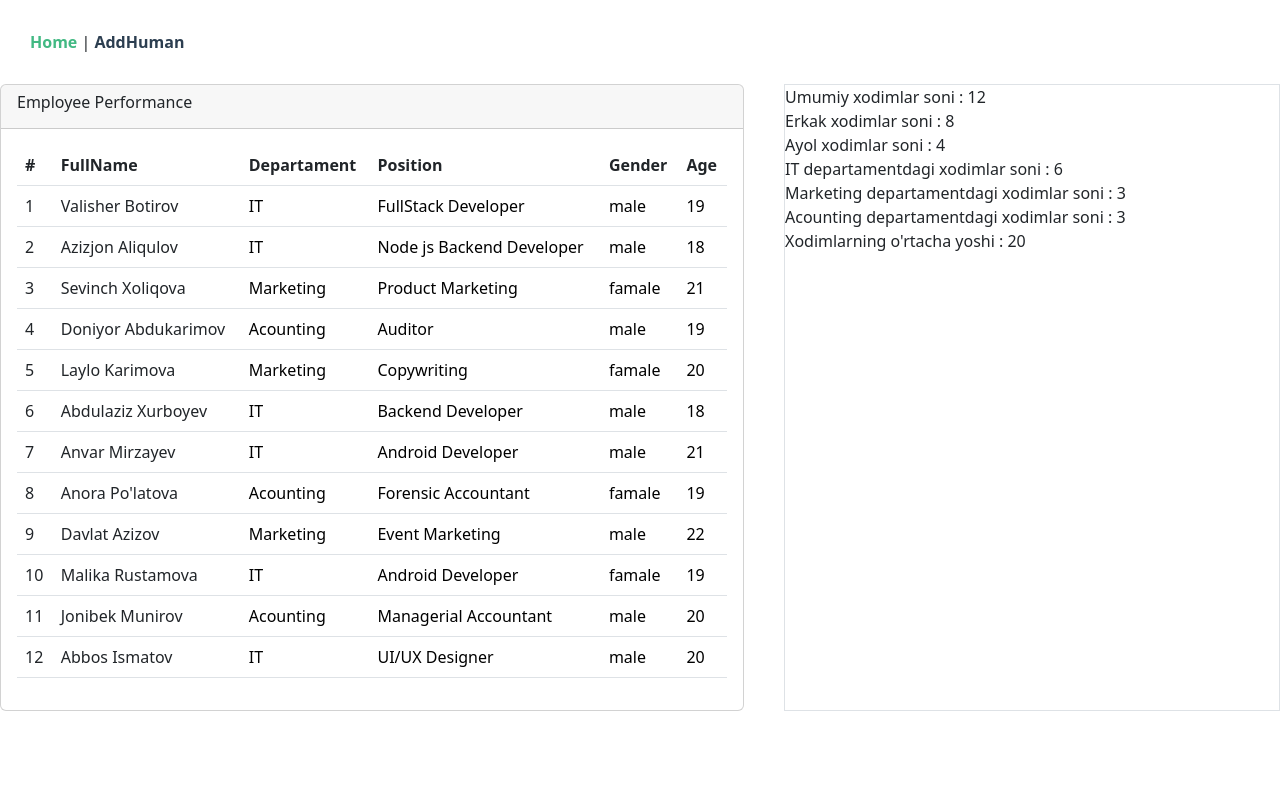
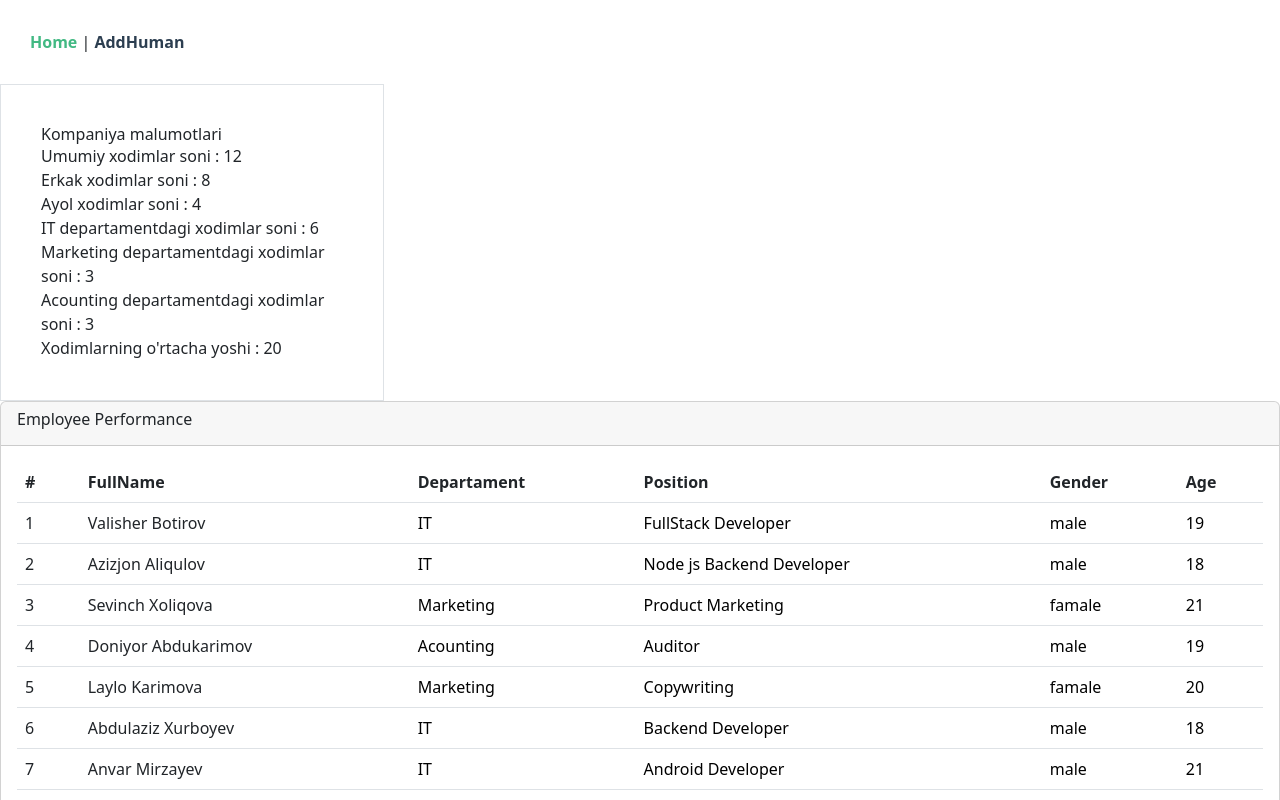
Before and after one commit to ValisherBotirov/UIC-Group-Task, a Vue app: page / in a window 1280 px wide. Shown: the top 800 px of the page. Built offline with nearby package versions, Linux system fonts and the light colour scheme; data requests are answered from the project's data file.

Commit message:
Kompaniya malumotlarini alohida RightMenu componentasiga olib chiqdim

```diff
--- a/public/output.css
+++ b/public/output.css
@@ -650,6 +650,10 @@ video {
   width: 5rem;
 }
 
+.w-\[30\%\] {
+  width: 30%;
+}
+
 .grid-cols-2 {
   grid-template-columns: repeat(2, minmax(0, 1fr));
 }
--- a/src/App.vue
+++ b/src/App.vue
@@ -4,13 +4,20 @@
     <router-link to="/addUser">AddHuman</router-link>
   </nav>
 
+    <div>
+      <RightMenu/>
+    </div>
+
   <router-view/>
 </template>
 
 
 <script>
+import RightMenu from "./components/RightMenu.vue"
 export default {
-
+  components : {
+    RightMenu,
+  }
 }
 </script>
 
--- /dev/null
+++ b/src/components/RightMenu.vue
@@ -0,0 +1,65 @@
+<template>
+  <div class = "border w-[30%] p-10">
+    <h2 class = "center-text ">Kompaniya malumotlari</h2>
+     <p>Umumiy xodimlar soni : {{allCount}}</p>
+     <p>Erkak xodimlar soni : {{maleCount}}</p>
+     <p>Ayol xodimlar soni : {{famaleCount}}</p>
+     <p>IT departamentdagi xodimlar soni : {{itCount}}</p>
+     <p>Marketing departamentdagi xodimlar soni : {{marketingCount}}</p>
+     <p>Acounting departamentdagi xodimlar soni  : {{acountingCount}}</p>
+     <p>Xodimlarning o'rtacha yoshi : {{middleAge}}</p>
+  </div>
+</template>
+
+<script>
+import axios from "axios"
+export default {
+  name : "RightMenu.vue",
+  data() {
+    return {
+      users : [],
+      maleCount : 0,
+      famaleCount : 0,
+      allCount : null,
+      itCount : 0,
+      marketingCount : 0,
+      acountingCount : 0,
+      middleAge : 0,
+      sumAge : 0
+    }
+  },
+
+  methods: {
+     getOficeInfo(){
+    this.allCount = this.users[0].length
+   this.users[0].map(user => {
+    if(user.gender === "male"){
+      this.maleCount += 1
+    }
+    if(user.gender === "famale"){
+      this.famaleCount += 1
+    }
+    if(user.departament === "IT"){
+      this.itCount +=1
+      }
+    if(user.departament === "Marketing"){
+      this.marketingCount +=1
+    }
+    this.acountingCount = this.allCount - (this.marketingCount + this.itCount);
+
+    this.sumAge = this.sumAge +(+user.age);
+    // console.log(this.sumAge);
+
+    this.middleAge = Math.round(this.sumAge / this.allCount)
+   })
+
+  }
+  },
+
+   async mounted() {
+    const res = await axios.get("http://localhost:3000/users");
+    this.users.push(res.data);
+    this.getOficeInfo()
+  },
+}
+</script>
--- a/src/views/HomeView.vue
+++ b/src/views/HomeView.vue
@@ -1,5 +1,5 @@
 <template>
-  <div class="home grid grid-cols-[3fr_2fr] gap-10">
+  <div class="home ">
   <!-- Xodimlar ro'yxati -->
      <div class = "card">
       <div class="card-header">
@@ -34,16 +34,6 @@
       </div>
        </div>
     </div>
-  <!-- Kompaniya malumotlari  -->
-  <div class = "border">
-     <p>Umumiy xodimlar soni : {{allCount}}</p>
-     <p>Erkak xodimlar soni : {{maleCount}}</p>
-     <p>Ayol xodimlar soni : {{famaleCount}}</p>
-     <p>IT departamentdagi xodimlar soni : {{itCount}}</p>
-     <p>Marketing departamentdagi xodimlar soni : {{marketingCount}}</p>
-     <p>Acounting departamentdagi xodimlar soni  : {{acountingCount}}</p>
-     <p>Xodimlarning o'rtacha yoshi : {{middleAge}}</p>
-  </div>
   </div>
 </template>
 
@@ -61,15 +51,6 @@ export default {
   data() {
     return {
       users : [],
-      maleCount : 0,
-      famaleCount : 0,
-      allCount : null,
-      itCount : 0,
-      marketingCount : 0,
-      acountingCount : 0,
-      middleAge : 0,
-      sumAge : 0
-
     }
   },
 
@@ -79,37 +60,13 @@ export default {
     this.$router.push({path: `/emplyee/${id}`})
   },
 
-  getOficeInfo(){
-    this.allCount = this.users[0].length
-   this.users[0].map(user => {
-    if(user.gender === "male"){
-      this.maleCount += 1
-    }
-    if(user.gender === "famale"){
-      this.famaleCount += 1
-    }
-    if(user.departament === "IT"){
-      this.itCount +=1
-      }
-    if(user.departament === "Marketing"){
-      this.marketingCount +=1
-    }
-    this.acountingCount = this.allCount - (this.marketingCount + this.itCount);
 
-    this.sumAge = this.sumAge +(+user.age);
-    // console.log(this.sumAge);
-
-    this.middleAge = Math.round(this.sumAge / this.allCount)
-   })
-
-  }
 
   },
 
   async mounted() {
     const res = await axios.get("http://localhost:3000/users");
     this.users.push(res.data);
-    this.getOficeInfo()
 
   },
 }
```
